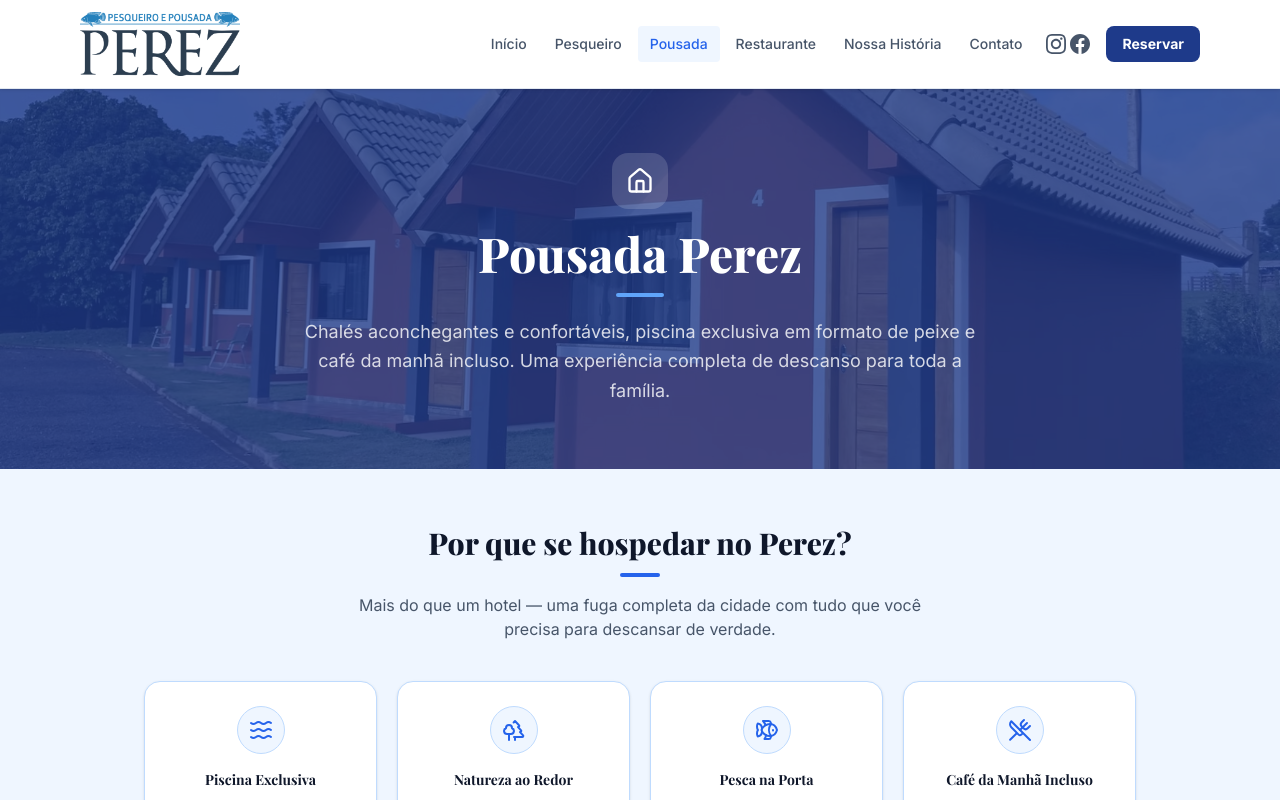
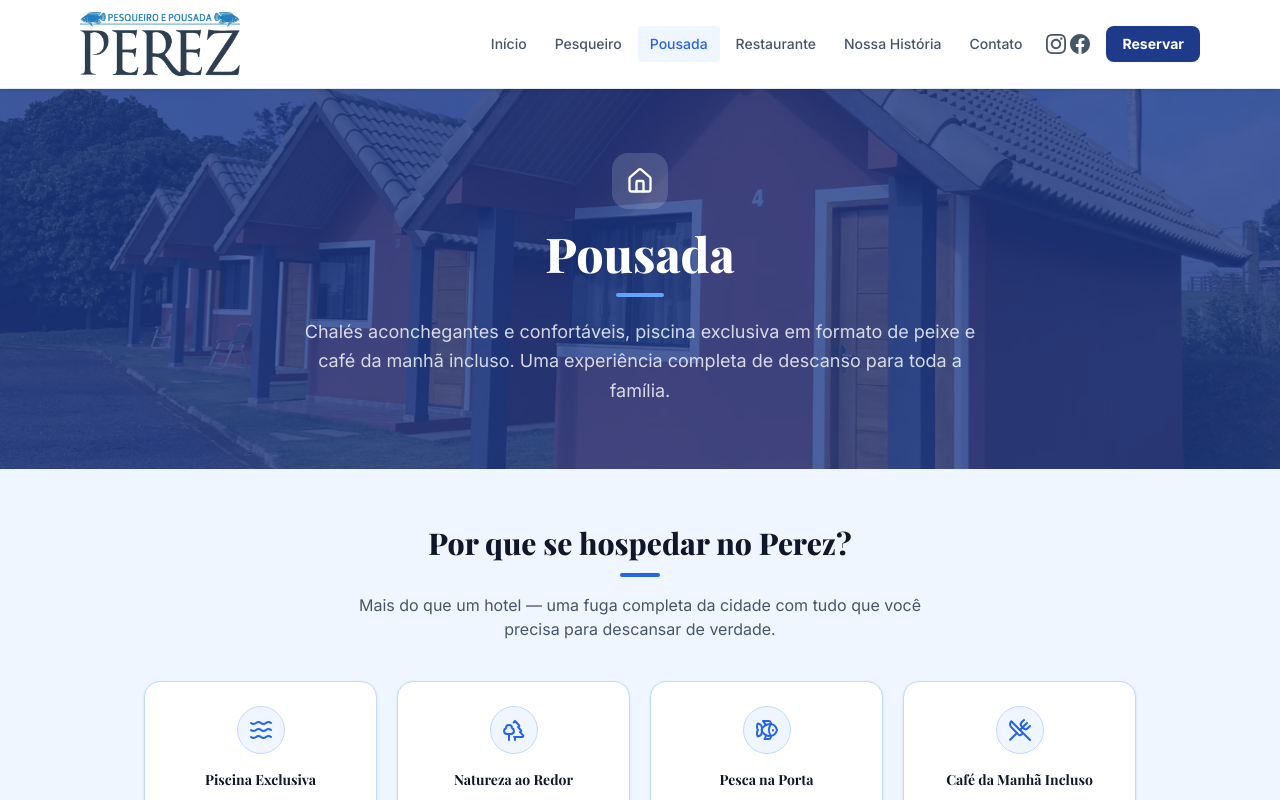
Before and after one commit to kaueperes/pesqueiroperez, a Next.js app: page /pousada in a window 1280 px wide. Shown: the top 800 px of the page. Built offline with nearby package versions, Linux system fonts and the light colour scheme.

Commit message:
fix: simplificar título da página da pousada

```diff
--- a/src/app/pousada/page.tsx
+++ b/src/app/pousada/page.tsx
@@ -8,7 +8,7 @@ export default function PousadaPage() {
     <>
       <PageHero
         icon={Home}
-        titulo="Pousada Perez"
+        titulo="Pousada"
         descricao="Chalés aconchegantes e confortáveis, piscina exclusiva em formato de peixe e café da manhã incluso. Uma experiência completa de descanso para toda a família."
         imagem="/hero_pousada.jpg"
       />
```
